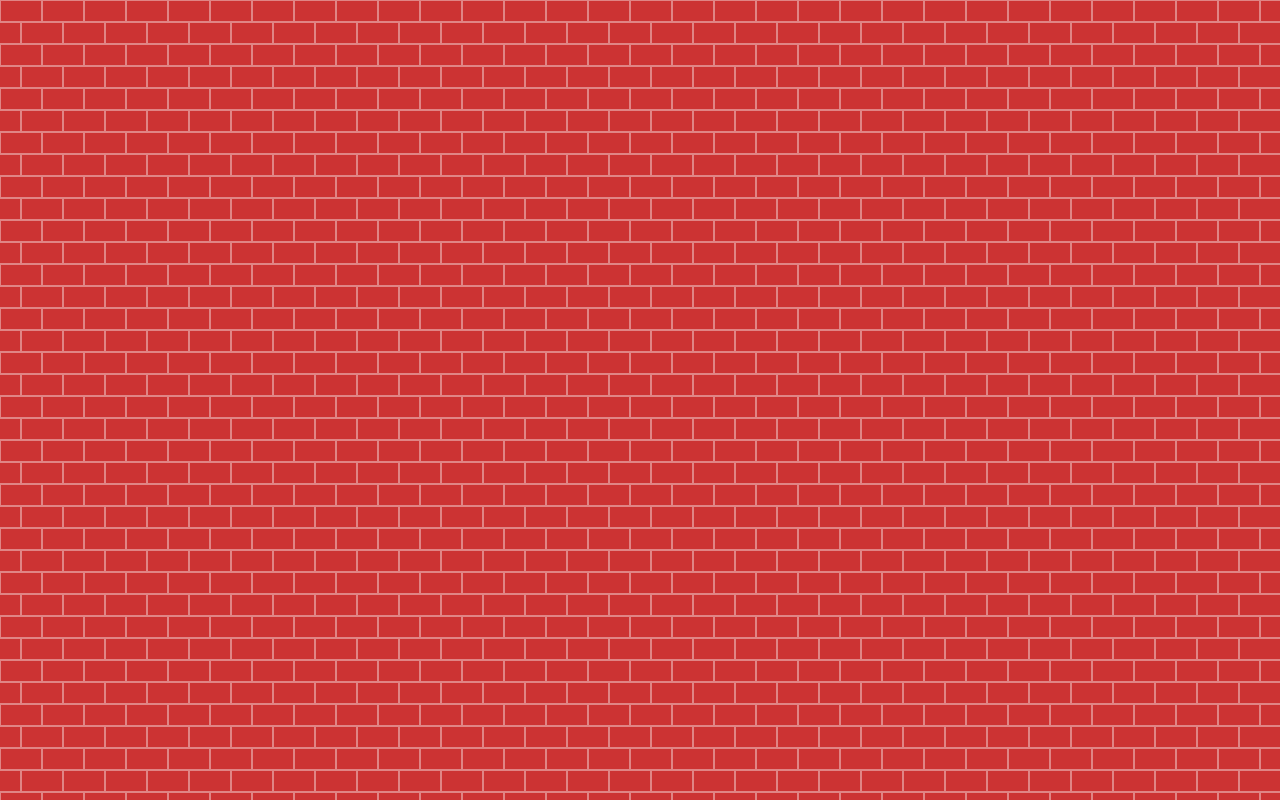
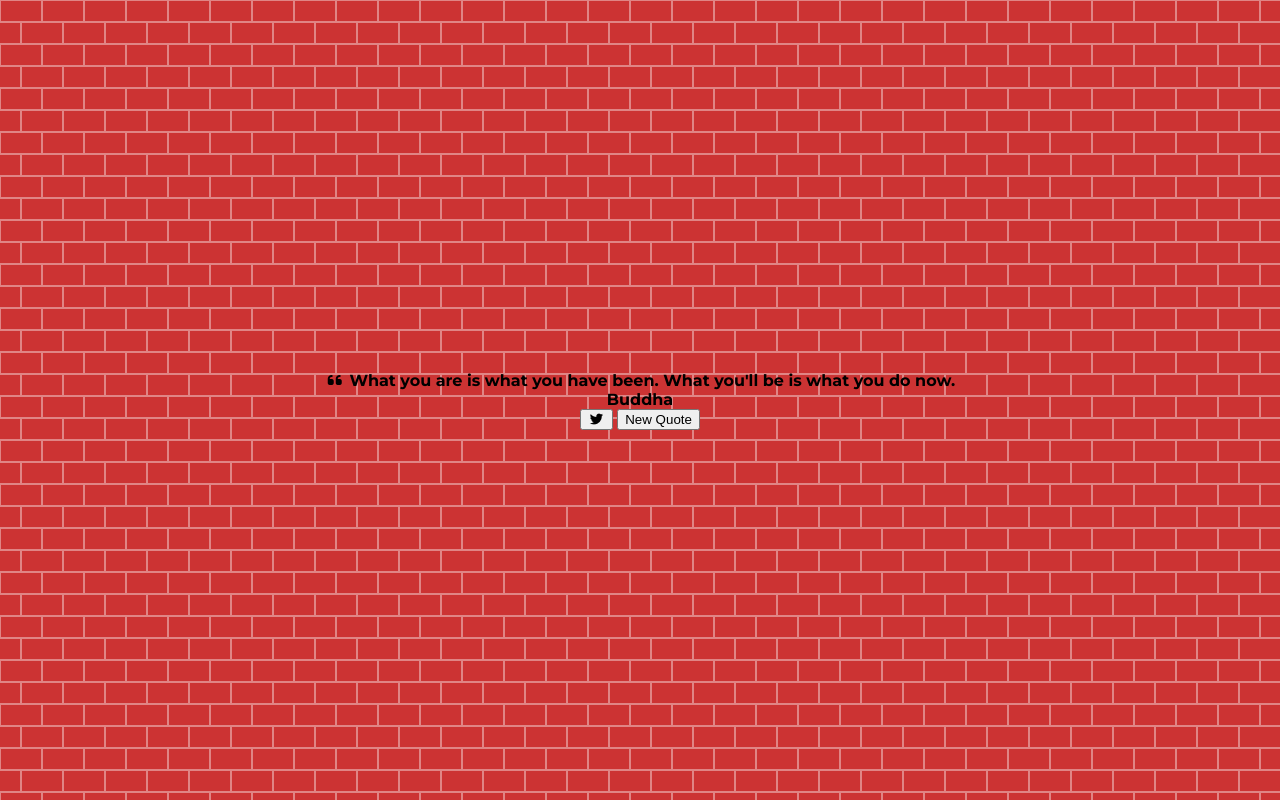
Before and after one commit to pmbfsa/quote-generator, a plain HTML site: page index.html in a window 1280 px wide. Drawn offline with Linux system fonts and the light colour scheme.

Commit message:
Create HTML structure

```diff
--- a/index.html
+++ b/index.html
@@ -19,7 +19,30 @@
     <link rel="stylesheet" href="style.css" />
 
     <!-- JS -->
+    <script src="quotes.js" defer></script>
     <script src="script.js" defer></script>
   </head>
-  <body></body>
+  <body>
+    <div class="quote-container" id="quote-container">
+      <!-- QUOTE -->
+      <div class="quote-text">
+        <i class="fa-solid fa-quote-left"></i>
+        <span id="quote"
+          >What you are is what you have been. What you'll be is what you do
+          now.</span
+        >
+      </div>
+      <!-- AUTHOR -->
+      <div class="quote-author">
+        <span id="author">Buddha</span>
+      </div>
+      <!-- BUTTONS -->
+      <div class="button-container">
+        <button class="twitter-button" id="twitter" title="Tweet this!">
+          <i class="fa-brands fa-twitter"></i>
+        </button>
+        <button id="new-quote">New Quote</button>
+      </div>
+    </div>
+  </body>
 </html>
```
